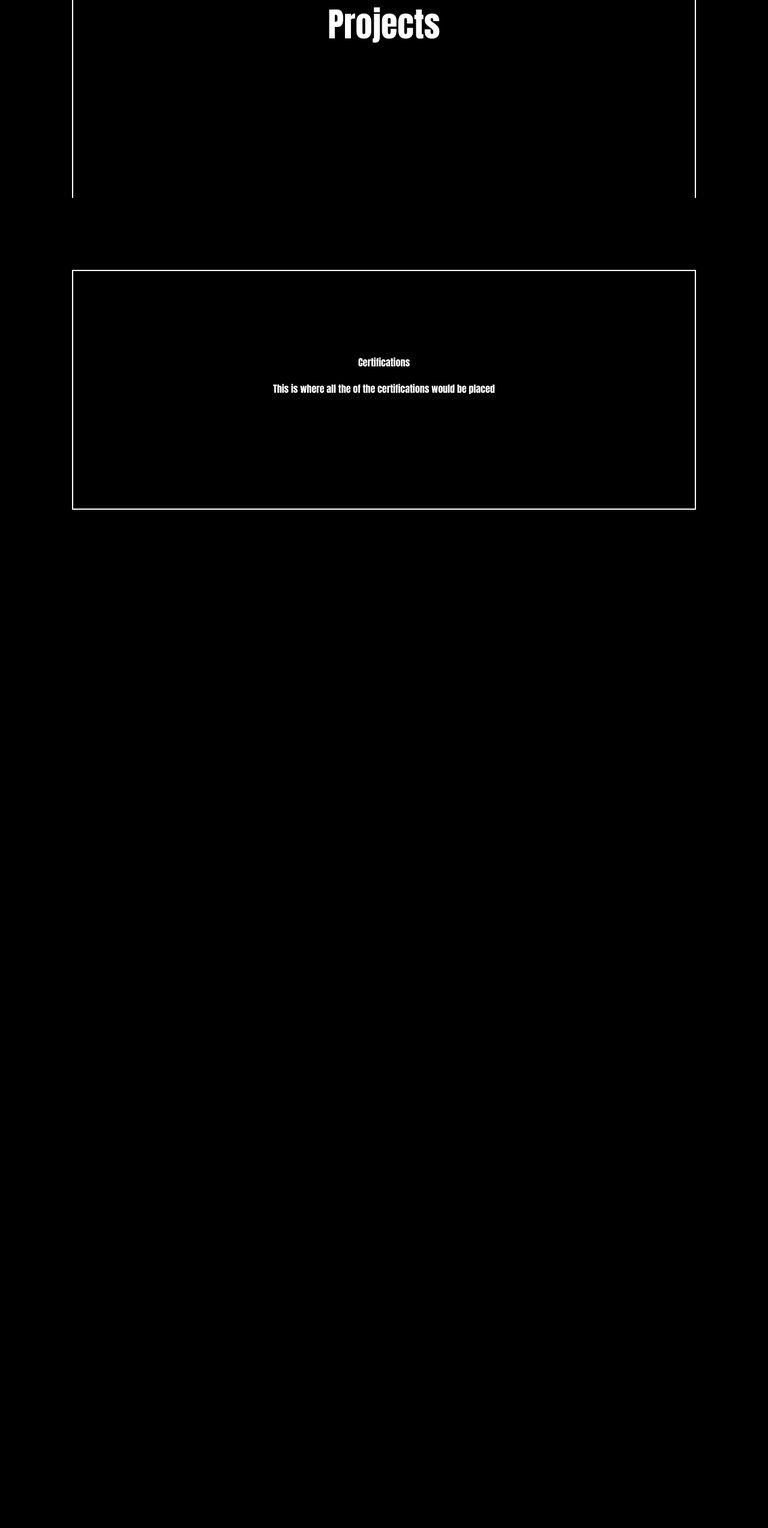
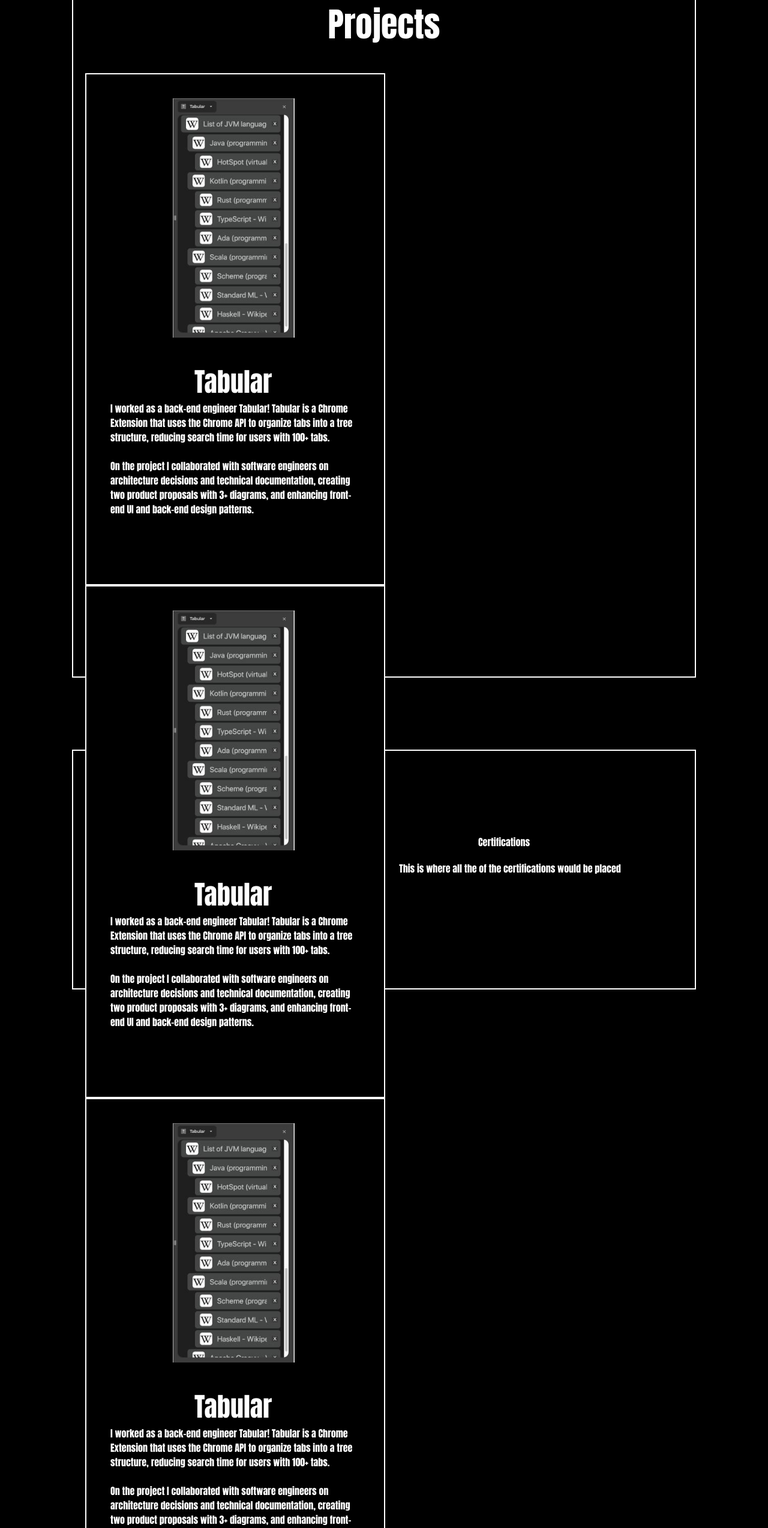
Before and after one commit to mjsvenson/portfoliowebsite, a Next.js app: page / in a window 1280 px wide. Shown: the part 2180-4728 px from the top of the page at 60% size. Before the commit the page ends 3150 px from the top, so only its background shows below. Built offline with nearby package versions, Linux system fonts and the light colour scheme.

Commit message:
Added Projects Section, content needs to be added but template has been made

```diff
--- a/src/app/Components/Projects.tsx
+++ b/src/app/Components/Projects.tsx
@@ -1,17 +1,38 @@
+import Image from 'next/image';
+import TabularUI from "./Images/TabularUI.jpg";
 export default function Projects() {
     return (
-    <div id ="ProjectSection" className="bg-black border-white border-2 mx-30 my-30 h-100">
+    <div id ="ProjectSection" className="bg-black border-white border-2 mx-30 my-30 h-300">
          <div id="title" className="text-white m-auto my-10 text-center text-[56px]"> Projects </div>
-        <div id="column1" className="text-white bg-black w-1/3 h-4/7 float-left">
-            <div className='my-30 mx-10'>
-
-            </div>
-
+        <div id="card1" className="text-white bg-black mx-5 w-[500px] h-5/7 float-left border-2">
+            <div id="imagecontainer" className="mx-36 my-10"><Image src={TabularUI} height={400} alt="Tabular UI Here" /></div>
+            <div id="cardTitle" className="text-white float-left mx-45 text-[44px]">Tabular</div>
+            <div id="cardDescription" className='mx-10'>I worked as a back-end engineer Tabular! Tabular is a Chrome Extension
+                 that uses the Chrome API to organize tabs into a tree structure, reducing search time for users with 100+ tabs.
+                 <br />
+                 <br />
+                 On the project I collaborated with software engineers on architecture decisions and technical documentation,
+                 creating two product proposals with 3+ diagrams, and enhancing front-end UI and back-end design patterns.  </div>
         </div>
-        <div id="column2" className="text-white bg-black w-1/3 h-4/7 float-left">
+        <div id="card2" className="text-white bg-black mx-5 w-[500px] h-5/7 float-left border-2">
+         <div id="imagecontainer" className="mx-36 my-10"><Image src={TabularUI} height={400} alt="Tabular UI Here" /></div>
+            <div id="cardTitle" className="text-white float-left mx-45 text-[44px]">Tabular</div>
+            <div id="cardDescription" className='mx-10'>I worked as a back-end engineer Tabular! Tabular is a Chrome Extension
+                 that uses the Chrome API to organize tabs into a tree structure, reducing search time for users with 100+ tabs.
+                 <br />
+                 <br />
+                 On the project I collaborated with software engineers on architecture decisions and technical documentation,
+                 creating two product proposals with 3+ diagrams, and enhancing front-end UI and back-end design patterns.  </div>
         </div>
-        <div id="column3" className="text-white bg-black w-1/3 h-4/7 float-left">
-
+        <div id="card3" className="text-white bg-black mx-5 w-[500px] h-5/7 float-left border-2">
+           <div id="imagecontainer" className="mx-36 my-10"><Image src={TabularUI} height={400} alt="Tabular UI Here" /></div>
+            <div id="cardTitle" className="text-white float-left mx-45 text-[44px]">Tabular</div>
+            <div id="cardDescription" className='mx-10'>I worked as a back-end engineer Tabular! Tabular is a Chrome Extension
+                 that uses the Chrome API to organize tabs into a tree structure, reducing search time for users with 100+ tabs.
+                 <br />
+                 <br />
+                 On the project I collaborated with software engineers on architecture decisions and technical documentation,
+                 creating two product proposals with 3+ diagrams, and enhancing front-end UI and back-end design patterns.  </div>
         </div>
 
 
```
Also changed, not shown: src/app/Components/Images/TabularUI.jpg (added).
